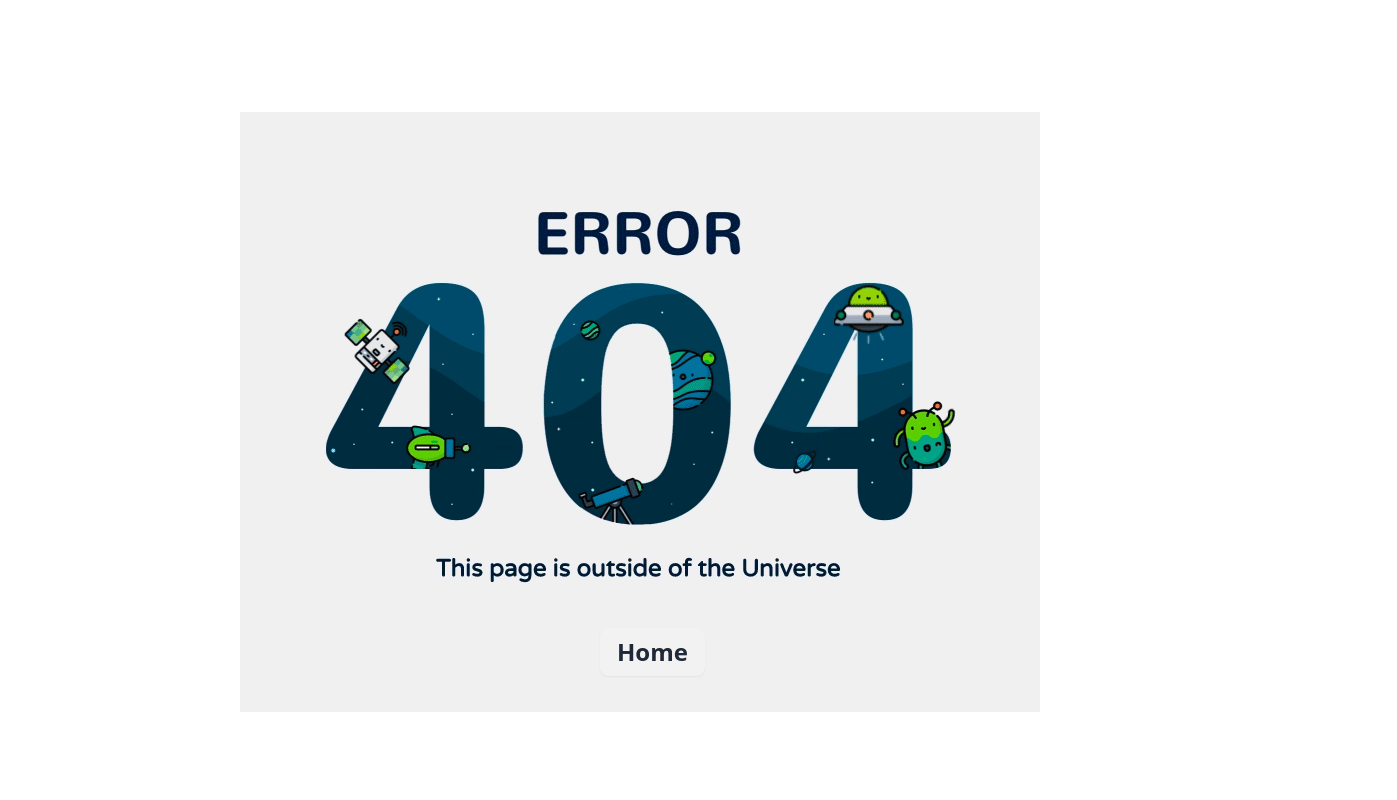
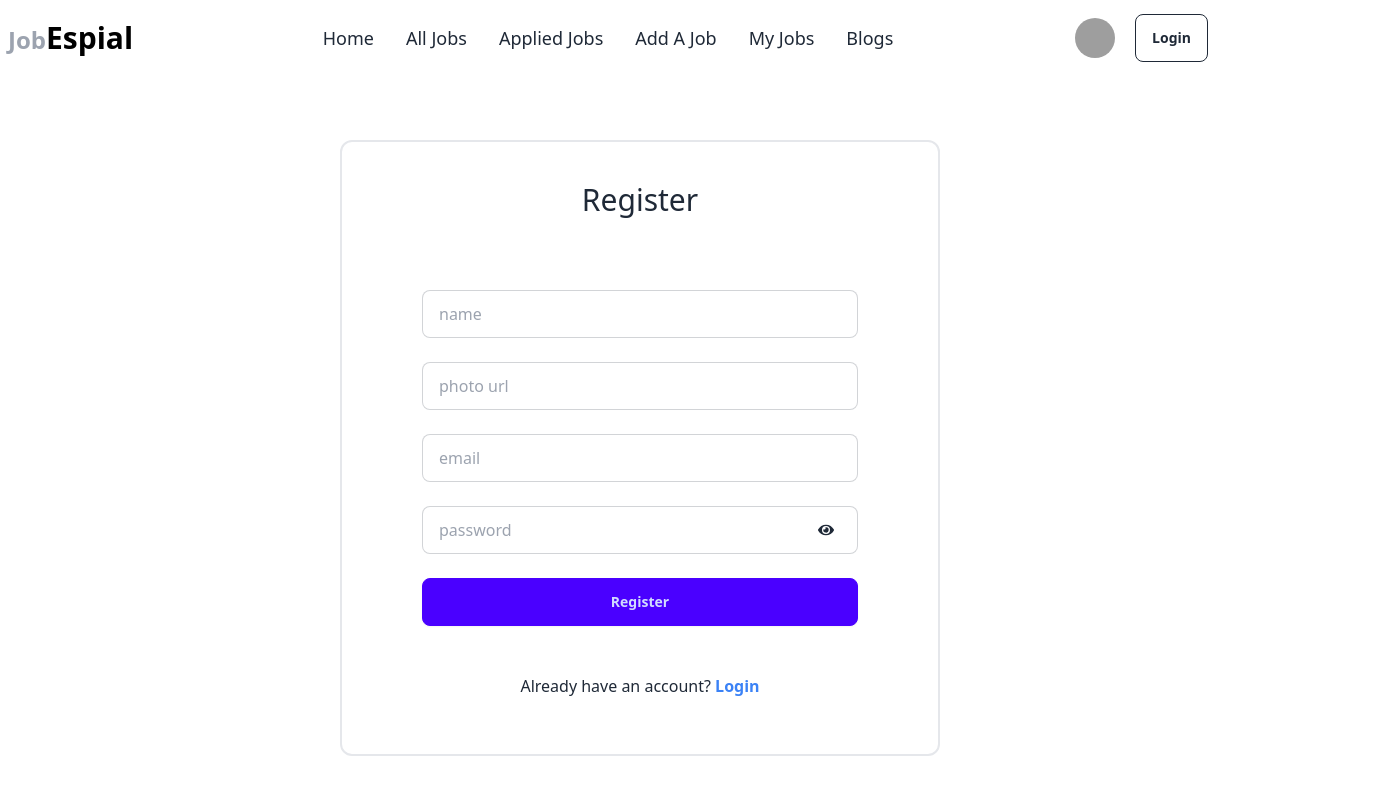
Before and after one commit to Md-Siddik/job-espial-client, a React (Vite) app: page /register in a window 1280 px wide. Before the commit this address had no page. Shown: the top 800 px of the page, 1397 px wide, since content can reach past the window. Built offline with nearby package versions, Linux system fonts and the light colour scheme; grey boxes are pictures that could not be loaded.

Commit message:
Login & Register page ui

```diff
--- a/src/Login/Login.jsx
+++ b/src/Login/Login.jsx
@@ -1,29 +1,31 @@
+import { Helmet } from "react-helmet";
+import { FaGithub, FaGoogle } from "react-icons/fa";
 import { Link } from "react-router-dom";
 
 const Login = () => {
     return (
         <div>
             <Helmet>
-                <title>Techno-Real-Estate | Login</title>
+                <title>JobEspial | Login</title>
             </Helmet>
-            <div className="w-[600px] m-auto pb-24 mt-16 border-2 rounded-xl">
+            <div className="w-[600px] m-auto pb-16 my-16 border-2 rounded-xl">
                 <h1 className="text-3xl my-10 text-center">Login</h1>
-                <form onSubmit={handleLogin} className="md:w-[500px] mx-auto p-8">
+                <form className="md:w-[500px] mx-auto p-8">
                     <div className="form-control pb-6">
-                        <input type="email" required name="email" placeholder="Email" className="input input-bordered rounded-full" />
+                        <input type="email" required name="email" placeholder="Email" className="input input-bordered" />
                     </div>
                     <div className="form-control">
-                        <input type="password" required name="password" placeholder="password" className="input input-bordered rounded-full" />
+                        <input type="password" required name="password" placeholder="password" className="input input-bordered" />
                     </div>
                     <div className="form-control mt-6">
-                        <button className="btn btn-primary rounded-full">Login</button>
+                        <button className="btn btn-primary">Login</button>
                     </div>
                 </form>
                 <div className="flex justify-center gap-8 pt-4">
-                    <button onClick={handleGoogleSignIn} className="btn text-2xl">
+                    <button className="btn text-2xl">
                         <FaGoogle></FaGoogle>
                     </button>
-                    <button onClick={handleGithubSignIn} className="btn text-2xl">
+                    <button className="btn text-2xl">
                         <FaGithub></FaGithub>
                     </button>
                 </div>
--- a/src/Navbar/Navbar.jsx
+++ b/src/Navbar/Navbar.jsx
@@ -1,4 +1,4 @@
-import { NavLink } from "react-router-dom";
+import { Link, NavLink } from "react-router-dom";
 
 const Navbar = () => {
 
@@ -40,7 +40,9 @@ const Navbar = () => {
                             //     }
                             // </div>
                         }
-                        <button className="btn btn-outline">Login</button>
+                        <Link to={'/login'}>
+                            <button className="btn btn-outline">Login</button>
+                        </Link>
                         {
                             // user ?
                             //     <button onClick={handleSignOut} className="btn lg:block hidden">Log Out</button>
@@ -70,7 +72,9 @@ const Navbar = () => {
                     </div>
                     <ul tabIndex={0} className="menu menu-sm dropdown-content mt-3 z-[999] p-2 shadow bg-base-100 rounded-box w-[120px]">
                         {navLinks}
-                        <button className="btn">Login</button>
+                        <Link to={'/login'}>
+                            <button className="btn">Login</button>
+                        </Link>
                         {
                             // user ?
                             //     <button onClick={handleSignOut} className="btn">Log Out</button>
--- /dev/null
+++ b/src/SignUp/SignUp.jsx
@@ -0,0 +1,50 @@
+import { useState } from "react";
+import { Helmet } from "react-helmet";
+import { FaEye, FaEyeSlash } from "react-icons/fa";
+import { Link } from "react-router-dom";
+
+const SignUp = () => {
+
+    const [registerError, setRegisterError] = useState('');
+    const [showPassword, setShowPassword] = useState(false);
+
+    return (
+        <div>
+            <div>
+                <Helmet>
+                    <title>Techno-Real-Estate | Register</title>
+                </Helmet>
+                <div className="w-[600px] m-auto pb-14 my-16 border-2 rounded-xl">
+                    <h1 className="text-3xl my-10 text-center">Register</h1>
+                    <form className="md:w-[500px] mx-auto p-8">
+                        <div className="form-control pb-6">
+                            <input type="text" required name="name" placeholder="name" className="input input-bordered" />
+                        </div>
+                        <div className="form-control pb-6">
+                            <input type="text" required name="photo" placeholder="photo url" className="input input-bordered" />
+                        </div>
+                        <div className="form-control pb-6">
+                            <input type="email" required name="email" placeholder="email" className="input input-bordered" />
+                        </div>
+                        <div className="form-control">
+                            <div className='flex items-center gap-4 relative'>
+                                <input type={showPassword ? "text" : "password"} required name="password" placeholder="password" className="input input-bordered w-full" />
+                                <span className='absolute right-6' onClick={() => setShowPassword(!showPassword)}>{showPassword ? <FaEyeSlash></FaEyeSlash> : <FaEye></FaEye>}</span>
+                            </div>
+                        </div>
+                        <div className="form-control mt-6">
+                            <button className="btn btn-primary">Register</button>
+                        </div>
+                    </form>
+                    {
+                        registerError && <p className='text-red-600'>{registerError}</p>
+                    }
+                    <p className="text-center mt-4">Already have an account? <Link className="font-bold text-blue-500" to="/login">Login</Link></p>
+                </div>
+                {/* <ToastContainer></ToastContainer> */}
+            </div>
+        </div>
+    );
+};
+
+export default SignUp;
```
Also changed, not shown: src/main.jsx (+7 -0 lines).
